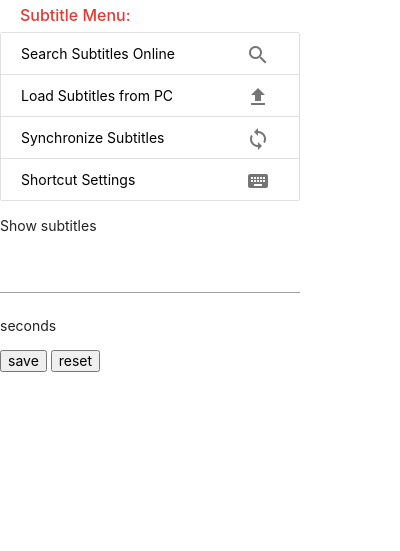
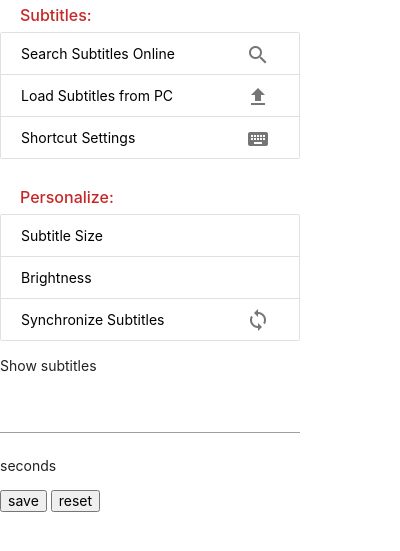
Before and after one commit to gignupg/Movie-Subtitles-First-Version, a browser extension: page popup.html in a window 400 px wide. Shown: the part 199-750 px from the top of the page. Drawn offline with nearby package versions, Linux system fonts and the light colour scheme.

Commit message:
Creating two sections in the popup menu

```diff
--- a/popup.html
+++ b/popup.html
@@ -15,12 +15,17 @@
         <i style="font-size:22px" class="power-button fa">&#xf011;</i>
     </div>
     <div id="settings">
-      <h3 class="menu-heading red-text text-darken-1">Subtitle Menu:</h3>
+      <h3 class="menu-heading red-text text-darken-3">Subtitles:</h3>
       <div class="collection">
         <a href="#!" class="collection-item menu black-text"><span class="badge"><i class="material-icons">search</i></span>Search Subtitles Online</a>
         <a id="subtitle-import" href="#!" class="collection-item menu black-text"><span class="badge"><i class="material-icons">file_upload</i></span>Load Subtitles from PC</a>
+        <a id="config" href="#!" class="collection-item menu black-text"><span class="badge"><i class="material-icons">keyboard</i></span>Shortcut Settings</a>
+      </div>
+      <h3 class="menu-heading red-text text-darken-3" style="margin-top: 30px">Personalize:</h3>
+      <div class="collection">
+        <a href="#!" class="collection-item menu black-text"><span class="badge"></span>Subtitle Size</a>
+        <a href="#!" class="collection-item menu black-text"><span class="badge"></span>Brightness</a>
         <a href="#!" class="collection-item menu black-text"><span class="badge"><i class="material-icons">sync</i></span>Synchronize Subtitles</a>
-        <a id="config" href="#!" class="collection-item menu black-text"><span class="badge"><i class="material-icons">keyboard</i></span>Shortcut Settings</a>
       </div>
       <p>Show subtitles</p>
         <input id="calibration-offset" type="number"></input>
```
